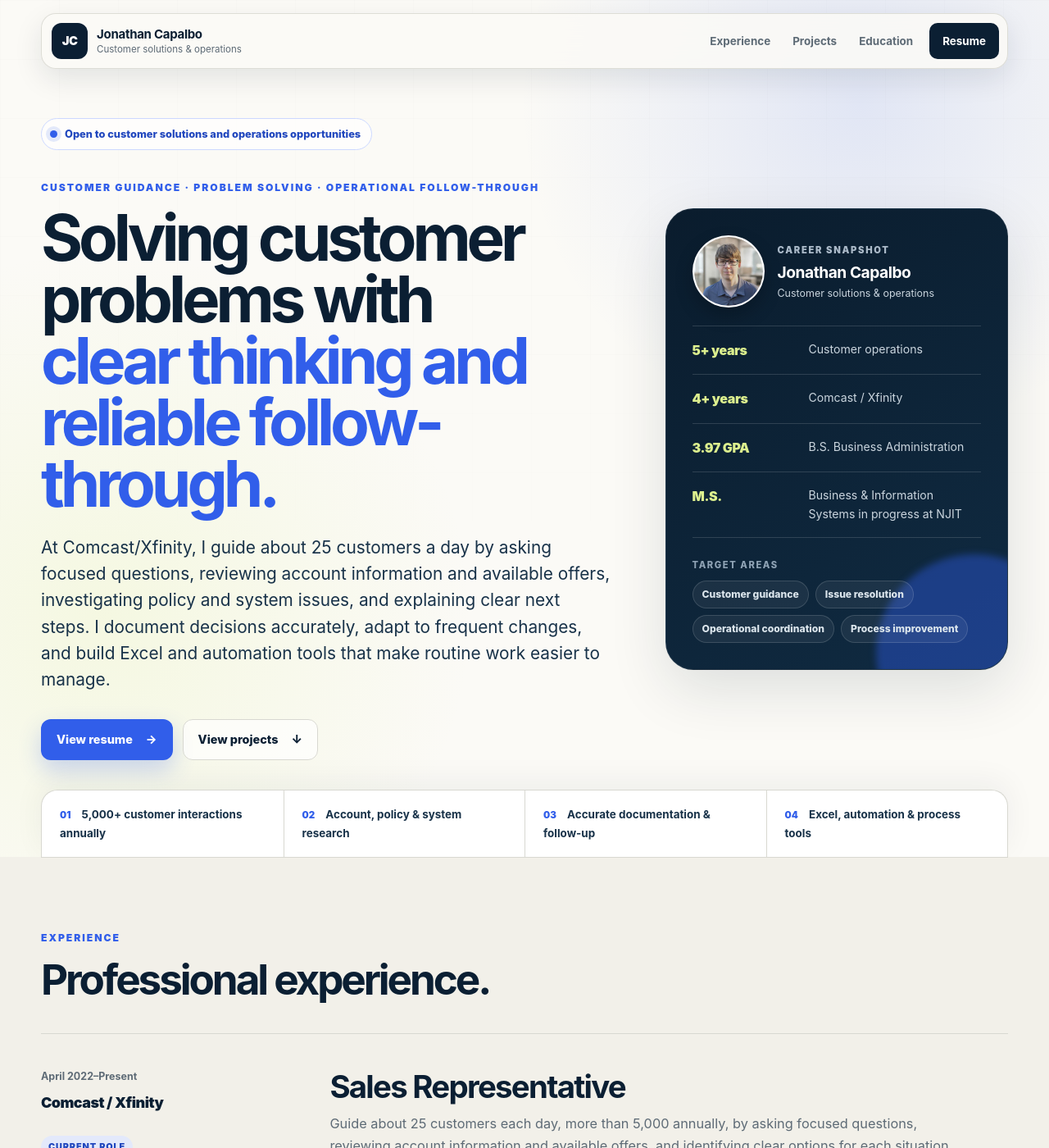
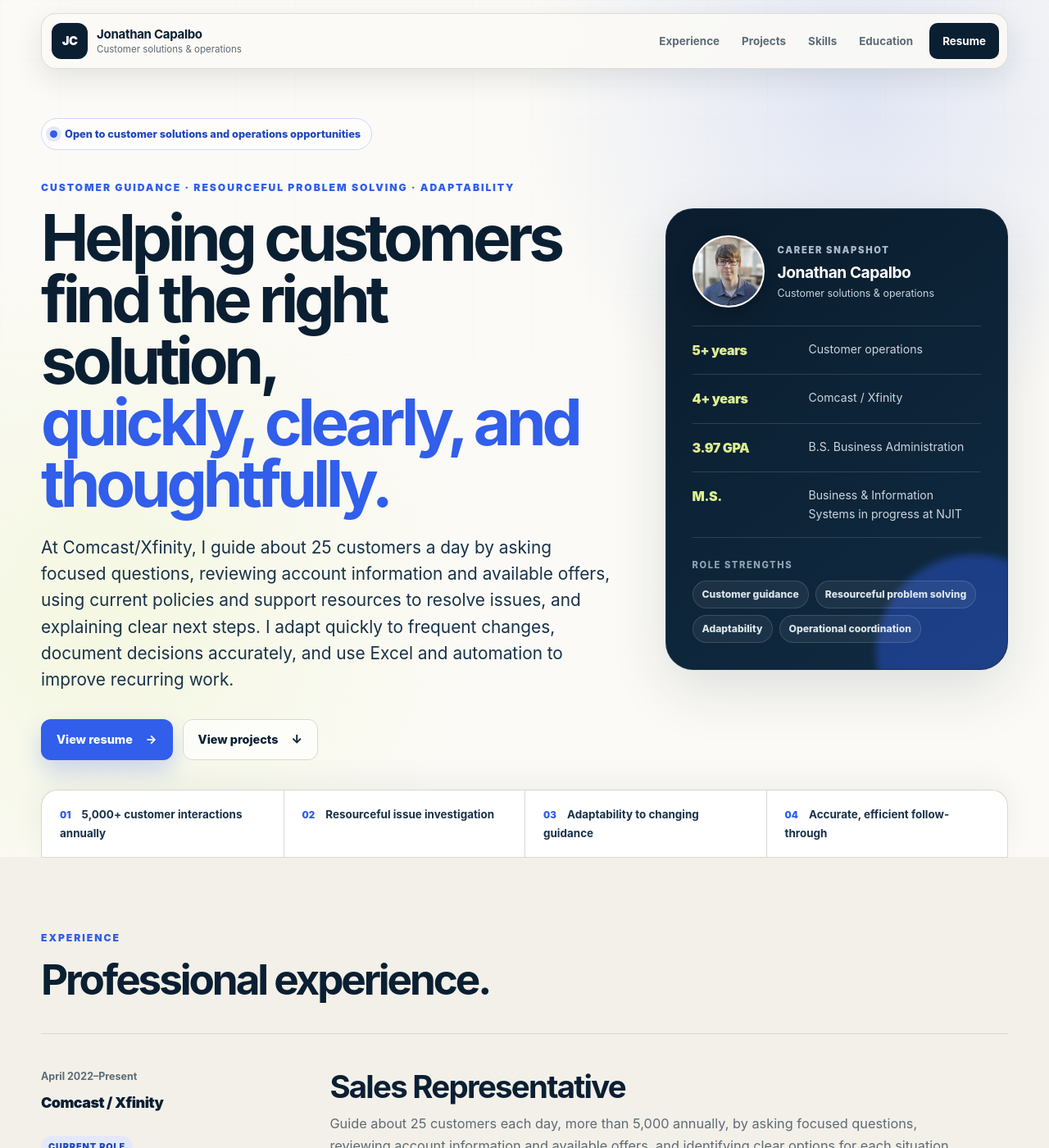
Before and after one commit to jon314159/JonathanCapalbo.me, a Jekyll site: the page index.html, which Jekyll copies as it is, in a window 1280 px wide and 1400 px high. Shown: the whole window at 82% size. Built offline with Jekyll 4.4.1, drawn with Linux system fonts in a browser that asks for light colours; some of the changed text lies outside the part shown.

Commit message:
Refine Customer Solutions portfolio messaging

```diff
--- a/index.html
+++ b/index.html
@@ -4,10 +4,10 @@
     <meta charset="UTF-8" />
     <meta name="viewport" content="width=device-width, initial-scale=1.0" />
     <title>Jonathan Capalbo | Customer Solutions &amp; Operations</title>
-    <meta name="description" content="Customer solutions and operations professional with 5+ years of experience solving customer problems, researching account and policy questions, documenting decisions, and improving routine work." />
+    <meta name="description" content="Customer solutions and operations professional with 5+ years of experience guiding customers, investigating complex questions, adapting quickly, and delivering accurate follow-through." />
     <meta name="theme-color" content="#0b1f33" />
     <meta property="og:title" content="Jonathan Capalbo | Customer Solutions &amp; Operations" />
-    <meta property="og:description" content="Customer problem-solving, operational follow-through, accurate documentation, and process improvement backed by 5+ years of experience." />
+    <meta property="og:description" content="Resourceful customer guidance, adaptability, accurate follow-through, and operational problem-solving backed by 5+ years of experience." />
     <meta property="og:type" content="website" />
     <meta property="og:url" content="https://jonathancapalbo.me/" />
     <meta property="og:image" content="https://jonathancapalbo.me/assets/images/jonathan-capalbo-headshot.png" />
@@ -16,7 +16,7 @@
     <meta property="og:image:alt" content="Professional headshot of Jonathan Capalbo" />
     <meta name="twitter:card" content="summary" />
     <meta name="twitter:title" content="Jonathan Capalbo | Customer Solutions &amp; Operations" />
-    <meta name="twitter:description" content="Customer problem-solving, operational follow-through, accurate documentation, and process improvement backed by 5+ years of experience." />
+    <meta name="twitter:description" content="Resourceful customer guidance, adaptability, accurate follow-through, and operational problem-solving backed by 5+ years of experience." />
     <meta name="twitter:image" content="https://jonathancapalbo.me/assets/images/jonathan-capalbo-headshot.png" />
     <meta name="twitter:image:alt" content="Professional headshot of Jonathan Capalbo" />
     <link rel="canonical" href="https://jonathancapalbo.me/" />
@@ -36,6 +36,7 @@
         <nav aria-label="Main navigation">
           <a href="#experience">Experience</a>
           <a href="#projects">Projects</a>
+          <a href="#skills">Skills</a>
           <a href="#education">Education</a>
           <a class="nav-resume" href="resume.pdf">Resume</a>
         </nav>
@@ -44,9 +45,9 @@
       <div class="hero-shell">
         <div class="hero-copy">
           <p class="availability"><span aria-hidden="true"></span>Open to customer solutions and operations opportunities</p>
-          <p class="eyebrow">Customer guidance · Problem solving · Operational follow-through</p>
-          <h1>Solving customer problems with <em>clear thinking and reliable follow-through.</em></h1>
-          <p class="hero-summary">At Comcast/Xfinity, I guide about 25 customers a day by asking focused questions, reviewing account information and available offers, investigating policy and system issues, and explaining clear next steps. I document decisions accurately, adapt to frequent changes, and build Excel and automation tools that make routine work easier to manage.</p>
+          <p class="eyebrow">Customer guidance · Resourceful problem solving · Adaptability</p>
+          <h1>Helping customers find the right solution, <em>quickly, clearly, and thoughtfully.</em></h1>
+          <p class="hero-summary">At Comcast/Xfinity, I guide about 25 customers a day by asking focused questions, reviewing account information and available offers, using current policies and support resources to resolve issues, and explaining clear next steps. I adapt quickly to frequent changes, document decisions accurately, and use Excel and automation to improve recurring work.</p>
 
           <div class="button-row">
             <a class="button button-primary" href="resume.pdf">View resume <span aria-hidden="true">→</span></a>
@@ -70,17 +71,17 @@
             <div><dt>M.S.</dt><dd>Business &amp; Information Systems in progress at NJIT</dd></div>
           </dl>
           <div class="focus-block">
-            <span>Target areas</span>
-            <div class="chip-row"><span>Customer guidance</span><span>Issue resolution</span><span>Operational coordination</span><span>Process improvement</span></div>
+            <span>Role strengths</span>
+            <div class="chip-row"><span>Customer guidance</span><span>Resourceful problem solving</span><span>Adaptability</span><span>Operational coordination</span></div>
           </div>
         </aside>
       </div>
 
       <div class="proof-bar" aria-label="Core strengths">
         <p><span>01</span> 5,000+ customer interactions annually</p>
-        <p><span>02</span> Account, policy &amp; system research</p>
-        <p><span>03</span> Accurate documentation &amp; follow-up</p>
-        <p><span>04</span> Excel, automation &amp; process tools</p>
+        <p><span>02</span> Resourceful issue investigation</p>
+        <p><span>03</span> Adaptability to changing guidance</p>
+        <p><span>04</span> Accurate, efficient follow-through</p>
       </div>
     </header>
 
@@ -103,8 +104,8 @@
               <p class="role-intro">Guide about 25 customers each day, more than 5,000 annually, by asking focused questions, reviewing account information and available offers, and identifying clear options for each situation.</p>
               <ul class="signal-list">
                 <li><strong>Customer guidance</strong><span>Clarify needs, review account details and available options, and translate complex information into useful next steps.</span></li>
-                <li><strong>Investigation</strong><span>Use current policies, knowledge resources, and support partners to resolve account, procedure, and system questions.</span></li>
-                <li><strong>Follow-through</strong><span>Document interactions, decisions, and next actions accurately while adapting to frequent policy, offer, and tool changes.</span></li>
+                <li><strong>Resourceful investigation</strong><span>Use current policies, knowledge resources, and support partners to resolve account, procedure, and system questions.</span></li>
+                <li><strong>Adaptability &amp; follow-through</strong><span>Document interactions, decisions, and next actions accurately while adapting to frequent policy, offer, and tool changes.</span></li>
               </ul>
             </div>
           </article>
@@ -182,21 +183,21 @@
       <section class="section skills-section" id="skills">
         <div class="section-heading compact-heading">
           <p class="eyebrow">Skills</p>
-          <h2>Customer solutions, operational tools, and analytical support.</h2>
+          <h2>Customer guidance, adaptability, and operational problem solving.</h2>
         </div>
 
         <div class="skill-groups">
           <article>
             <h3 class="skill-index">01 / Customer solutions</h3>
-            <div class="skill-list"><span>Customer guidance</span><span>Issue investigation</span><span>Needs-based communication</span><span>Policy interpretation</span><span>Accurate documentation</span><span>High-volume workload management</span></div>
+            <div class="skill-list"><span>Customer guidance</span><span>Resourceful issue resolution</span><span>Needs-based communication</span><span>Policy interpretation</span><span>Internal resource navigation</span><span>Accurate documentation</span></div>
           </article>
           <article>
-            <h3 class="skill-index">02 / Process &amp; systems</h3>
-            <div class="skill-list"><span>Microsoft Excel</span><span>Microsoft Power Automate</span><span>Basic scripting</span><span>Teams &amp; email automation</span><span>Process improvement</span><span>ServiceNow Knowledge Management</span><span>Service Portal</span></div>
+            <h3 class="skill-index">02 / Adaptability &amp; execution</h3>
+            <div class="skill-list"><span>Adapting to changing guidance</span><span>High-volume workload management</span><span>Workload prioritization</span><span>Cross-team handoffs</span><span>Efficient follow-through</span><span>Process improvement</span></div>
           </article>
           <article>
-            <h3 class="skill-index">03 / Operations &amp; analysis</h3>
-            <div class="skill-list"><span>Account review &amp; data accuracy</span><span>Workload prioritization</span><span>Cross-team handoffs</span><span>Reports &amp; dashboards</span><span>Data cleanup &amp; validation</span><span>Tableau (coursework)</span><span>SQL (coursework)</span></div>
+            <h3 class="skill-index">03 / Systems &amp; analysis</h3>
+            <div class="skill-list"><span>Microsoft Excel</span><span>Microsoft Power Automate</span><span>Basic scripting</span><span>Reports &amp; dashboards</span><span>Data cleanup &amp; validation</span><span>ServiceNow Knowledge Management</span><span>Tableau (coursework)</span><span>SQL (coursework)</span></div>
           </article>
         </div>
       </section>
@@ -240,13 +241,13 @@
         <div class="contact-copy">
           <p class="eyebrow">Contact</p>
           <h2>Looking for a resourceful customer solutions and operations professional?</h2>
-          <p>Email is the best way to reach me. You can also view my resume, LinkedIn profile, and GitHub below.</p>
+          <p>I would be glad to connect on LinkedIn. You can also reach me by email or view my resume and GitHub using the links in this section.</p>
         </div>
         <div class="contact-actions">
-          <a class="button contact-primary" href="mailto:jonathancapalbo1@gmail.com">jonathancapalbo1@gmail.com <span aria-hidden="true">→</span></a>
+          <a class="button contact-primary" href="https://www.linkedin.com/in/jonathan-capalbo-2a00b9140" target="_blank" rel="noopener noreferrer">Connect on LinkedIn <span aria-hidden="true">↗</span></a>
           <div>
             <a href="resume.pdf">Resume <span aria-hidden="true">↓</span></a>
-            <a href="https://www.linkedin.com/in/jonathan-capalbo-2a00b9140" target="_blank" rel="noopener noreferrer">LinkedIn <span aria-hidden="true">↗</span></a>
+            <a href="mailto:jonathancapalbo1@gmail.com">Email <span aria-hidden="true">→</span></a>
             <a href="https://github.com/jon314159" target="_blank" rel="noopener noreferrer">GitHub <span aria-hidden="true">↗</span></a>
           </div>
         </div>
@@ -254,7 +255,7 @@
     </main>
 
     <footer>
-      <p><strong>Jonathan Capalbo</strong><span>Customer solutions · Operations · Problem solving</span></p>
+      <p><strong>Jonathan Capalbo</strong><span>Customer solutions · Adaptability · Operations</span></p>
       <p>© 2026 Jonathan Capalbo.</p>
     </footer>
   </body>
```
